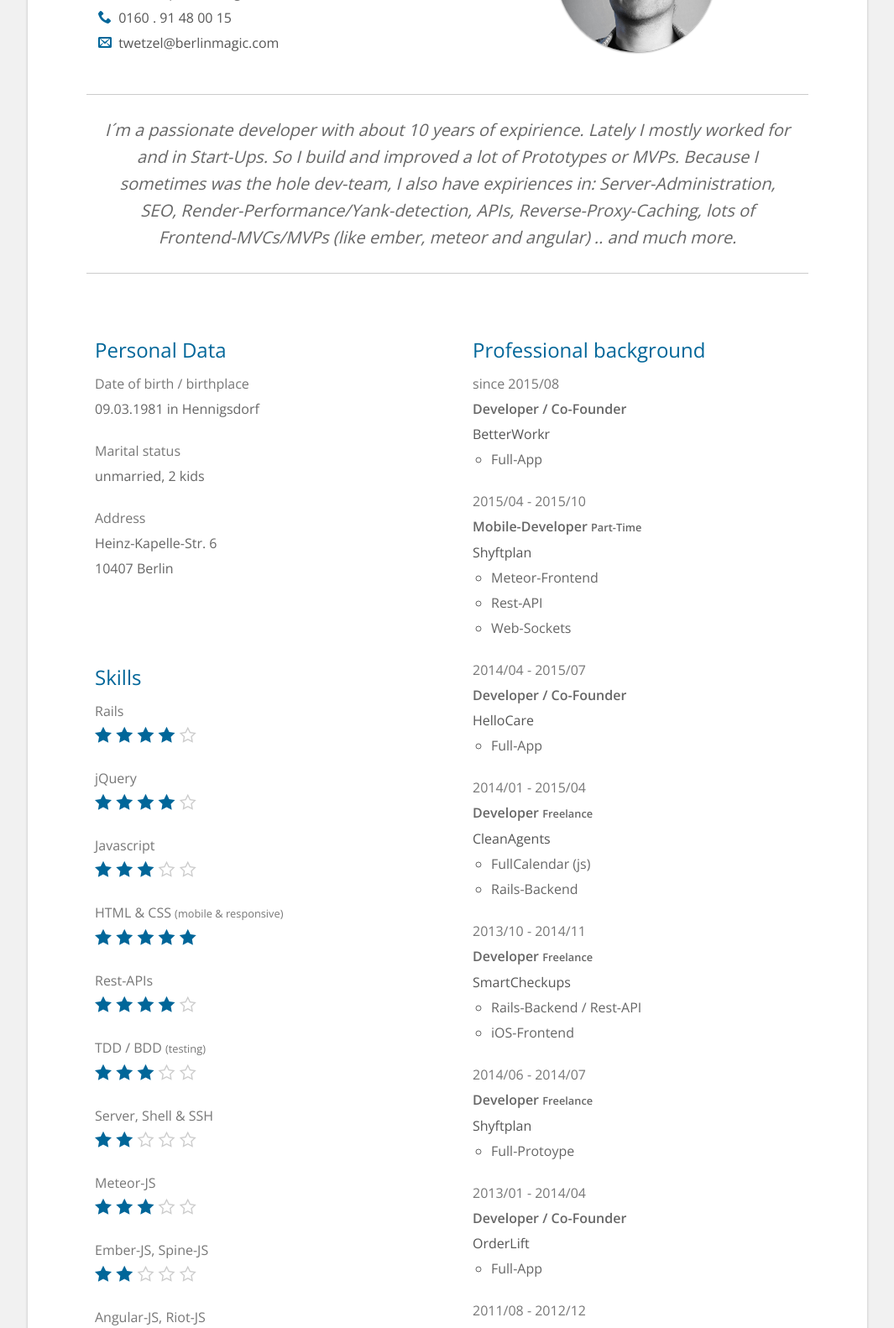
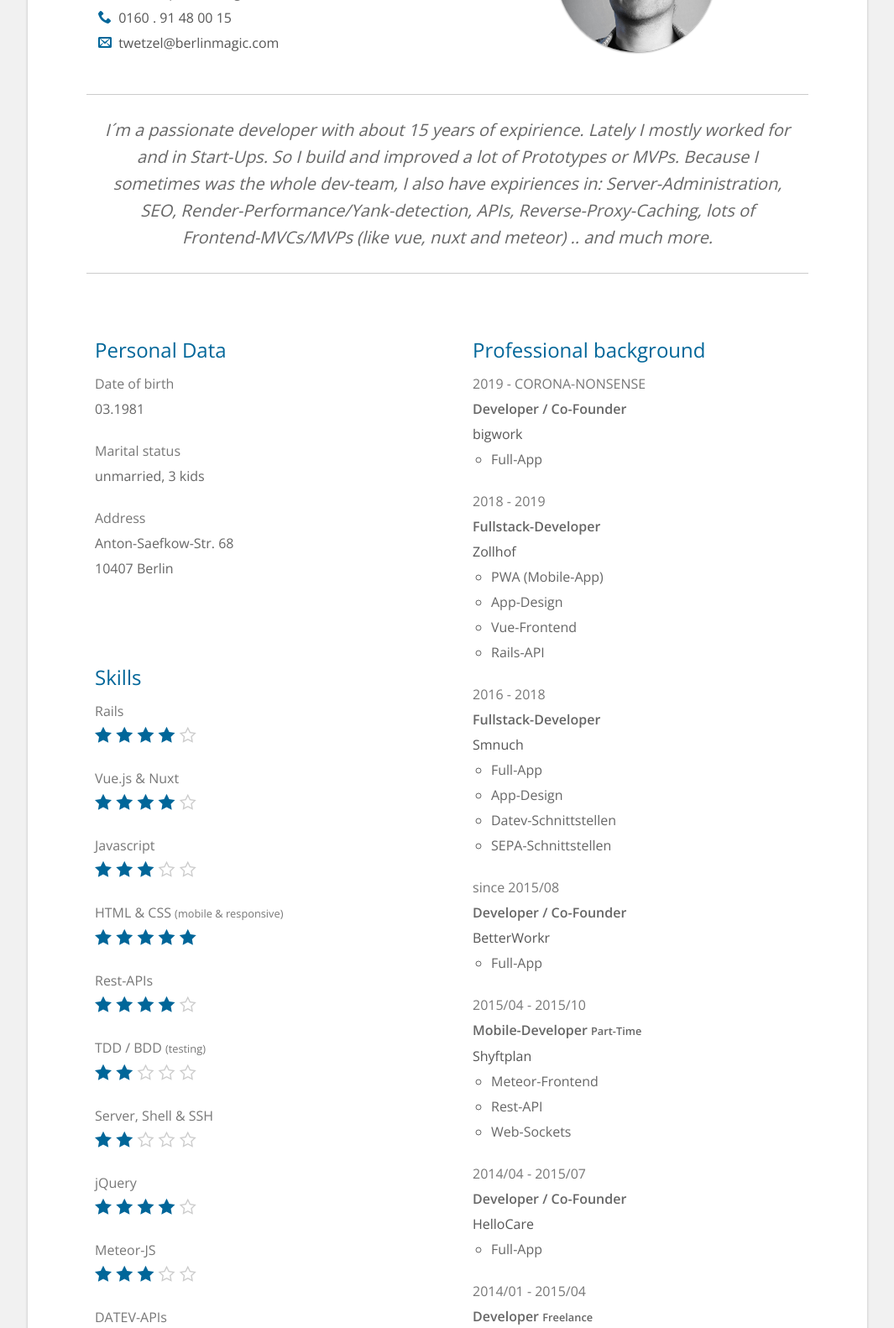
Before and after one commit to twetzel/twetzel.github.com, a plain HTML site: page curriculum-vitae-en.html in a window 1280 px wide. Shown: the part 208-1790 px from the top of the page at 84% size, without its empty margins (107-1172 px from the left). Drawn offline with nearby package versions, Linux system fonts and the light colour scheme; files whose address does not match are found by name.

Commit message:
update cv

```diff
--- a/curriculum-vitae-en.html
+++ b/curriculum-vitae-en.html
@@ -48,12 +48,12 @@
           <div class="cell full">
             <hr/>
             <p class="hand">
-              I´m a passionate developer with about 10 years of expirience.
+              I´m a passionate developer with about 15 years of expirience.
               Lately I mostly worked for and in Start-Ups.
               So I build and improved a lot of Prototypes or MVPs.
-              Because I sometimes was the hole dev-team, I also have expiriences in:
+              Because I sometimes was the whole dev-team, I also have expiriences in:
               Server-Administration, SEO, Render-Performance/Yank-detection, APIs, Reverse-Proxy-Caching,
-              lots of Frontend-MVCs/MVPs (like ember, meteor and angular) .. and much more.
+              lots of Frontend-MVCs/MVPs (like vue, nuxt and meteor) .. and much more.
             </p>
             <hr/>
           </div>
@@ -64,12 +64,12 @@
             <div class="paragraph">
               <h3>Personal Data</h3>
               <dl>
-                 <dt>Date of birth / birthplace</dt>
-                 <dd><strong>09.03.1981</strong> in <strong>Hennigsdorf</strong></dd>
+                 <dt>Date of birth</dt>
+                 <dd><strong>03.1981</strong></dd>
                  <dt>Marital status</dt>
-                 <dd><strong>unmarried, 2 kids</strong></dd>
+                 <dd><strong>unmarried, 3 kids</strong></dd>
                  <dt>Address</dt>
-                 <dd><strong>Heinz-Kapelle-Str. 6<br/>10407 Berlin</strong></dd>
+                 <dd><strong>Anton-Saefkow-Str. 68<br/>10407 Berlin</strong></dd>
               </dl>
             </div>
             <div class="paragraph break">
@@ -82,7 +82,7 @@
                   <i class="icon-sk s4"></i> <i class="icon-sk s5"></i>
                 </div></dd>
 
-                <dt>jQuery</dt>
+                <dt>Vue.js & Nuxt</dt>
                 <dd><div class="skills good">
                   <i class="icon-sk s1"></i> <i class="icon-sk s2"></i> <i class="icon-sk s3"></i>
                   <i class="icon-sk s4"></i> <i class="icon-sk s5"></i>
@@ -111,7 +111,7 @@
                 </div></dd>
 
                 <dt>TDD / BDD <small>(testing)</small></dt>
-                <dd><div class="skills ok">
+                <dd><div class="skills average">
                   <i class="icon-sk s1"></i> <i class="icon-sk s2"></i> <i class="icon-sk s3"></i>
                   <i class="icon-sk s4"></i> <i class="icon-sk s5"></i>
                 </div></dd>
@@ -122,20 +122,20 @@
                   <i class="icon-sk s4"></i> <i class="icon-sk s5"></i>
                 </div></dd>
 
+                <dt>jQuery</dt>
+                <dd><div class="skills good">
+                  <i class="icon-sk s1"></i> <i class="icon-sk s2"></i> <i class="icon-sk s3"></i>
+                  <i class="icon-sk s4"></i> <i class="icon-sk s5"></i>
+                </div></dd>
+
                 <dt>Meteor-JS</dt>
                 <dd><div class="skills ok">
                   <i class="icon-sk s1"></i> <i class="icon-sk s2"></i> <i class="icon-sk s3"></i>
                   <i class="icon-sk s4"></i> <i class="icon-sk s5"></i>
                 </div></dd>
 
-                <dt>Ember-JS, Spine-JS</dt>
+                <dt>DATEV-APIs</dt>
                 <dd><div class="skills average">
-                  <i class="icon-sk s1"></i> <i class="icon-sk s2"></i> <i class="icon-sk s3"></i>
-                  <i class="icon-sk s4"></i> <i class="icon-sk s5"></i>
-                </div></dd>
-
-                <dt>Angular-JS, Riot-JS</dt>
-                <dd><div class="skills bad">
                   <i class="icon-sk s1"></i> <i class="icon-sk s2"></i> <i class="icon-sk s3"></i>
                   <i class="icon-sk s4"></i> <i class="icon-sk s5"></i>
                 </div></dd>
@@ -175,6 +175,40 @@
             <div class="paragraph break">
               <h3>Professional background</h3>
               <dl>
+
+                <dt>2019 - CORONA-NONSENSE</dt>
+                <dd>
+                 <div class="position">Developer / Co-Founder</div>
+                  <a class="company" href="http://bigwork.co/" target="_blank">bigwork</a>
+                  <ul>
+                    <li>Full-App</li>
+                  </ul>
+                </dd>
+
+                <dt>2018 - 2019</dt>
+                <dd>
+                 <div class="position">Fullstack-Developer</div>
+                  <a class="company" href="https://www.zollhof.de" target="_blank">Zollhof</a>
+                  <ul>
+                    <li>PWA (Mobile-App)</li>
+					<li>App-Design</li>
+					<li>Vue-Frontend</li>
+					<li>Rails-API</li>
+                  </ul>
+                </dd>
+
+                <dt>2016 - 2018</dt>
+                <dd>
+                 <div class="position">Fullstack-Developer</div>
+                  <a class="company" href="http://smunch.com/" target="_blank">Smnuch</a>
+                  <ul>
+                    <li>Full-App</li>
+					<li>App-Design</li>
+					<li>Datev-Schnittstellen</li>
+					<li>SEPA-Schnittstellen</li>
+                  </ul>
+                </dd>
+
                 <dt>since 2015/08</dt>
                 <dd>
                  <div class="position">Developer / Co-Founder</div>
@@ -289,7 +323,7 @@
           <div class="clearfix"></div>
         </div>
         <div class="row">
-          <p class="date">Updated: 2015-11</p>
+          <p class="date">Updated: 2020-05</p>
         </div>
 
     </div>
```
Also changed, not shown: curriculum-vitae.html (+51 -17 lines), index.html (+8 -4 lines).
